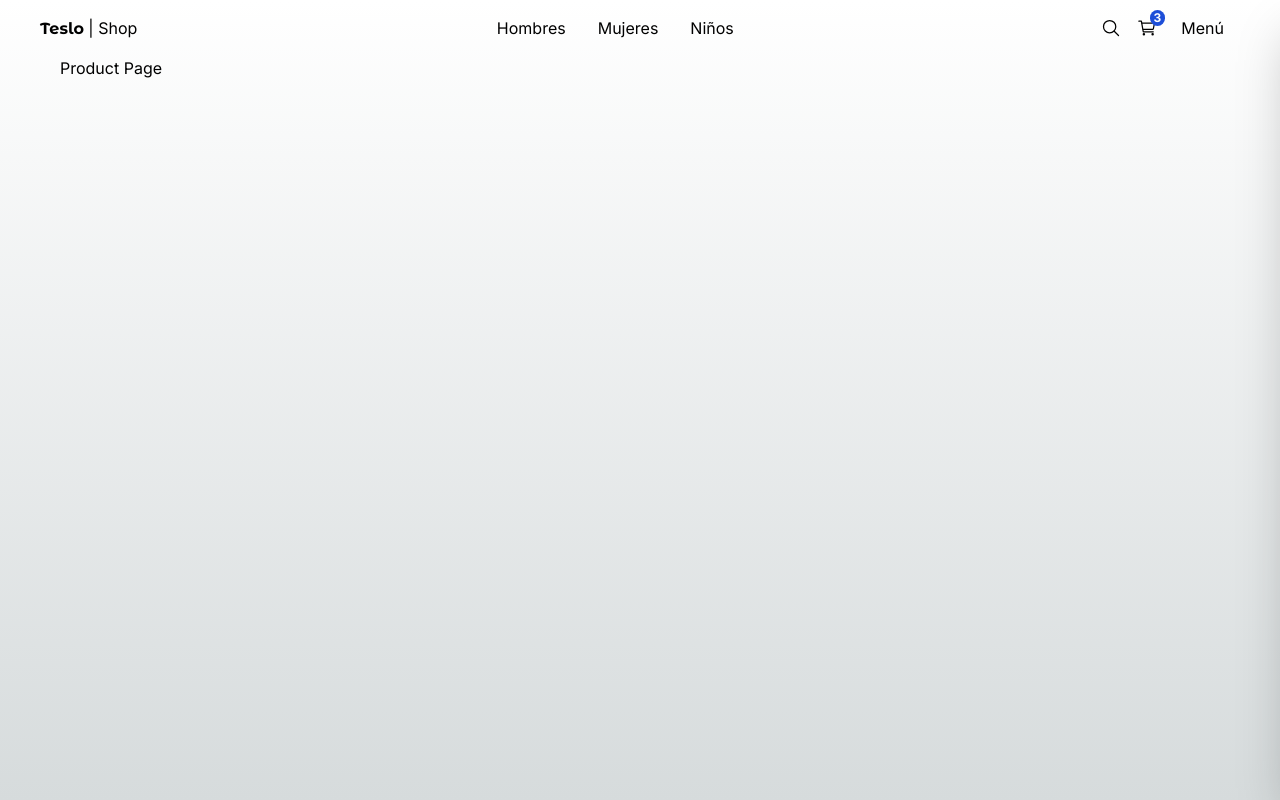
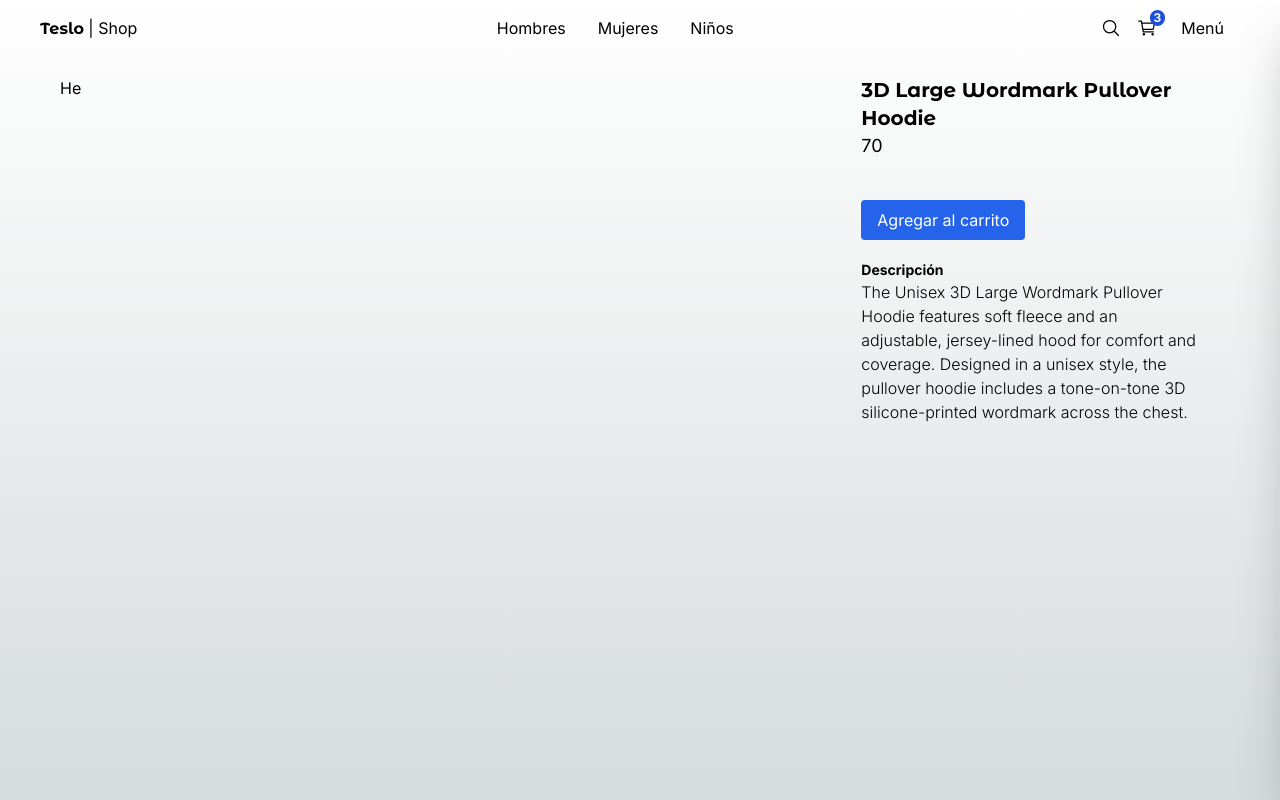
Before and after one commit to CopyDawg/teslo_shop, a Next.js app: page /product/3d_large_wordmark_pullover_hoodie in a window 1280 px wide. Built offline with nearby package versions, Linux system fonts and the light colour scheme.

Commit message:
Added item page

```diff
--- a/src/app/(shop)/category/[id]/page.tsx
+++ b/src/app/(shop)/category/[id]/page.tsx
@@ -1,19 +1,37 @@
+import { ProductGrid, Title } from "@/components";
+import { Category } from "@/interfaces";
+import { initialData } from "@/seed/seed";
 import { notFound } from "next/navigation";
 
 interface Props {
     params: {
-        id: string;
+        id: Category;
     }
 }
+const products = initialData.products;
 
 export default function({params} : Props) {
     const {id} = params;
-    if(id === "kids") {
+    // if(id === "kids") {
+    //     notFound();
+    // }
+
+    const myProducts = products.filter( prod => id === prod.gender)
+    if (myProducts.length === 0) {
         notFound();
     }
+
+    const labels: Record<Category, string> = {
+        'men': 'Hombres',
+        'women': 'Mujeres',
+        'kid': 'Niños',
+        'unisex': 'Todos',
+    }
+
     return (
-        <div>
-            <h1>Category Page</h1>
-        </div>
+        <>
+            <Title title={`Artículos para ${labels[id]}`} subtitle={`${myProducts.length} productos`} classname="mb-2"/>
+            <ProductGrid products={myProducts}/>
+        </>
     );
 }
--- a/src/app/(shop)/product/[slug]/page.tsx
+++ b/src/app/(shop)/product/[slug]/page.tsx
@@ -1,8 +1,50 @@
+import { titleFont } from "@/config/fonts";
+import { initialData } from "@/seed/seed";
+import { notFound } from "next/navigation";
 
-export default function() {
+
+interface Props {
+    params: {
+        slug: string;
+    }
+}
+
+export default function({params} : Props) {
+
+    const {slug} = params;
+    const product = initialData.products.find(prod => prod.slug === slug);
+    if(!product) {
+        notFound();
+    }
+
     return (
-        <div>
-            <h1>Product Page</h1>
+        <div className="mt-5 mb-20 grid grid-cols-1 md:grid-cols-3 gap-3">
+            {/* Slideshow */}
+            <div className="col-span-1 md:col-span-2">
+                He
+            </div>
+
+            {/* Detalles */}
+            <div className="col-span-1 px-5">
+                <h1 className={`${titleFont.className} antialiased font-bold text-xl`}>
+                    {product.title}
+                </h1>
+                <p className="text-lg mb-5">{product.price}</p>
+
+                {/* Selector de tallas */}
+
+
+                {/* Selector de cantidad */}
+
+
+                {/* Boton add to cart */}
+                <button className="btn-primary my-5">Agregar al carrito</button>
+
+                {/* Descripcion */}
+                <h3 className="font-bold text-sm">Descripción</h3>
+                <p className="font-light">{product.description}</p>
+            </div>
+
         </div>
     );
 }
--- /dev/null
+++ b/src/app/(shop)/product/not-found.tsx
@@ -0,0 +1,7 @@
+import { PageNotFound } from "@/components";
+
+export default function() {
+    return (
+        <PageNotFound/>
+    );
+}
--- a/src/components/ui/top-menu/TopMenu.tsx
+++ b/src/components/ui/top-menu/TopMenu.tsx
@@ -22,7 +22,7 @@
             <div className="hidden sm:block">
                 <Link className="m-2 p-2 rounded-md transition-all hover:bg-gray-100" href="/category/men">Hombres</Link>
                 <Link className="m-2 p-2 rounded-md transition-all hover:bg-gray-100" href="/category/women">Mujeres</Link>
-                <Link className="m-2 p-2 rounded-md transition-all hover:bg-gray-100" href="/category/kids">Niños</Link>
+                <Link className="m-2 p-2 rounded-md transition-all hover:bg-gray-100" href="/category/kid">Niños</Link>
             </div>
             {/* Search, Cart, Menu */}
             <div className="flex items-center">
```
Also changed, not shown: src/interfaces/product.interface.ts (+6 -5 lines).
